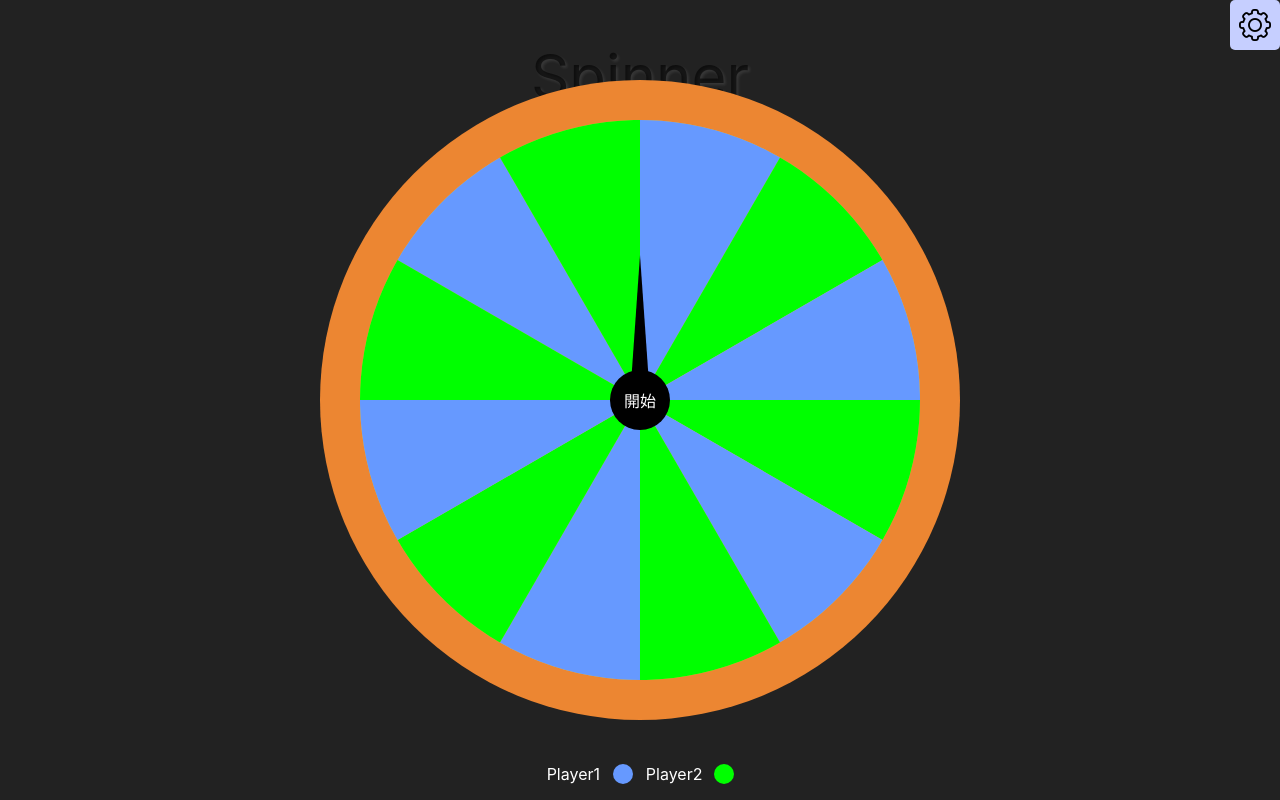
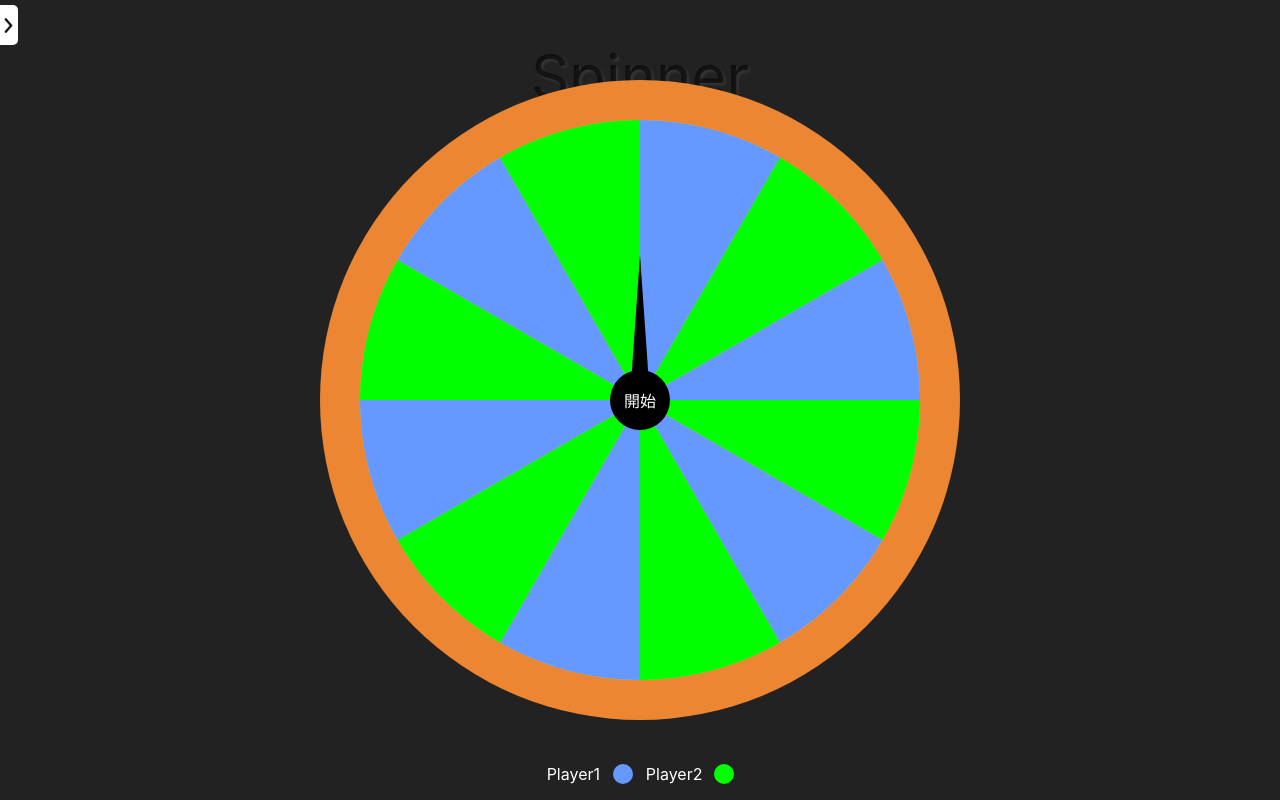
Before and after one commit to Charonyuu/Spinner, a React (Create React App) app: page / in a window 1280 px wide. Built offline with nearby package versions, Linux system fonts and the light colour scheme.

Commit message:
feat: update the feature about player numbers and speed UI

```diff
--- a/src/App.css
+++ b/src/App.css
@@ -27,6 +27,16 @@
   -moz-animation: infiniteTurn 1s linear infinite;
   -o-animation: infiniteTurn 1s linear infinite;
 }
+.openMenu{
+  position: absolute;
+  left:0 !important;
+}
+.closeArrow{
+
+  transform: rotate(180deg);
+
+}
+
 .part{
   position: absolute;
   top: 0;
--- a/src/App.js
+++ b/src/App.js
@@ -3,11 +3,22 @@ import './App.css';
 import { useState } from 'react'
 import Game from './component/game';
 import Modal from './component/modal';
-import setting from './image/settings.png'
+import SettingModal from './component/Setting';
+import setting from './image/settings.png';
+import arrow from './image/rightArrow.png';
+import home from './image/home.png';
+
 function App() {
   const [players,setPlayers] =useState(['player1','player2','player1','player2','player1','player2','player1','player2','player1','player2','player1','player2'])
   const [selected,setSelected] = useState(0)
+  const [openMenu,setOpenMenu]=useState(false) //小選單開關
+  const [isSettingOpen,setIsSettingOpen] = useState(false) //設定modal開關
 
+
+  const openSetting = () =>{
+    setSelected(0)
+    setIsSettingOpen(true)
+  }
   return (
     <Container>
       <Title>Spinner</Title>
@@ -26,7 +37,14 @@ function App() {
         </Players>
 
       </Footer>
-      <SettingBtn><img src={setting} alt='' /></SettingBtn>
+      <Menu className={openMenu && 'openMenu'}>
+        <HomeIcon src={home} alt=''/>
+        <SettingIcon src={setting} alt='' onClick={openSetting}/>
+        <Arrow  onClick={()=>setOpenMenu(!openMenu)}>
+          <ArrowIcon openMenu={openMenu} src={arrow} alt='' />
+        </Arrow>
+      </Menu>
+      <SettingModal isSettingOpen={isSettingOpen} close={()=>setIsSettingOpen(false)}/>
     </Container>
   );
 }
@@ -59,17 +77,46 @@ const Footer = styled.div`
   justify-content: space-between;
   align-items: flex-end;
 `
-const SettingBtn = styled.div`
+const Menu = styled.div`
+box-sizing: border-box;
   position: absolute;
   top: 0;
-  right: 0;
-  width: 50px;
+  left: -120px;
+  width: 120px;
   height: 50px;
   display: flex;
   align-items: center;
+  justify-content: space-around;
+  background-color: white;
+  border-radius: 0 5px 5px 0;
+  transition: all 1s ease-in-out;
+  padding-right: 10px;
+`
+const HomeIcon = styled.img`
+  width: 30px;
+  height: 30px;
+`
+const SettingIcon = styled.img`
+  width: 30px;
+  height: 30px;
+`
+const Arrow = styled.div`
+  position: absolute;
+  top: 5px;
+  right: -18px;
+  width: 20px;
+  height: 40px;
+  display: flex;
+  align-items: center;
   justify-content: center;
-  background-color: rgb(198, 207, 255);
-  border-radius: 5px;
+  background-color: white;
+  border-radius: 0 5px 5px 0;
+`
+const ArrowIcon = styled.img`
+  transition: all 1s ease-in-out;
+  height: 15px;
+  width: 13px;
+  transform: ${props => props.openMenu && 'rotate(180deg)'};
 `
 const Players = styled.div`
   width: 100%;
--- /dev/null
+++ b/src/component/Setting/index.css
@@ -0,0 +1,41 @@
+.select{
+    height: 30px;
+}
+
+.show{
+    left: 50%;
+    bottom: 50%;
+    transform: translate(-50%,50%);
+    animation: show 1s ease-in-out
+}
+.hide{
+    left: 50%;
+    bottom: -400px;
+    transform: translate(-50%,50%);
+    animation: hide 1s ease-in-out
+}
+@keyframes show {
+    0%{
+        bottom: 0px;
+    }
+    70%{
+        bottom: 60%;
+    }
+    100%{
+        bottom: 50%;
+        transform: translate(-50%,50%);
+
+    }
+}
+@keyframes hide {
+    0%{
+        bottom: 50%;
+        transform: translate(-50%,50%);
+    }
+    30%{
+        bottom: 60%;
+    }
+    100%{
+        bottom: -400px;
+    }
+}
--- /dev/null
+++ b/src/component/Setting/index.js
@@ -0,0 +1,85 @@
+import React from 'react'
+import styled from 'styled-components'
+import './index.css';
+
+export default function Modal({isSettingOpen,close}) {
+
+    const playerNumArray = [2,3,4,6,12]
+    const speedArray = [0.5,1,1.5]
+    return (
+    <>
+        <ModalContainer className={isSettingOpen ? 'show' : 'hide'}>
+            <List>
+                <Text>人數：</Text>
+                <select className='select'>
+                    {playerNumArray.map((num,idx)=>
+                    <option key={idx}>{num}</option>
+                    )}
+                </select>
+            </List>
+            <List>
+                <Text>旋轉速度：</Text>
+                <select className='select'>
+                    {speedArray.map((num,idx)=>
+                    <option key={idx}>{num}</option>
+                    )}
+                </select>
+            </List>
+            <ButtonGroup>
+                <Button onClick={close}>取消</Button>
+                <Button onClick={close}>確認</Button>
+            </ButtonGroup>
+        </ModalContainer>
+    </>
+  )
+}
+
+const ModalContainer = styled.div`
+    position: fixed;
+    width: 350px;
+    height: 400px;
+    z-index: 999;
+    background-color: white;
+    border-radius: 20px;
+    display: flex;
+    justify-content: space-evenly;
+    align-items: center;
+    flex-direction: column;
+`
+const List = styled.div`
+    width: 100%;
+    padding: 0 20px;
+    display: flex;
+    justify-content: space-between;
+    align-items: center;
+    font-size: 24px;
+    font-weight: 700;
+    color: black;
+    margin: 0;
+`
+const Text = styled.div`
+    font-size: 24px;
+    font-weight: 700;
+    color: black;
+    margin: 0;
+`
+const ButtonGroup = styled.div`
+    width: 100%;
+    display: flex;
+    justify-content: center;
+    align-items: center;
+`
+
+const Button = styled.div`
+    width: 100px;
+    height: 40px;
+    border-radius: 20px;
+    font-size: 20px;
+    font-weight: 700;
+    color: black;
+    background-color: rgb(198, 207, 255);
+    display: flex;
+    justify-content: center;
+    align-items: center;
+    margin: 0 10px;
+`
--- a/src/index.css
+++ b/src/index.css
@@ -5,8 +5,11 @@ body {
     sans-serif;
   -webkit-font-smoothing: antialiased;
   -moz-osx-font-smoothing: grayscale;
+
 }
-
+*{
+  box-sizing: border-box;
+}
 code {
   font-family: source-code-pro, Menlo, Monaco, Consolas, 'Courier New',
     monospace;
```
Also changed, not shown: src/image/home.png (added), src/image/rightArrow.png (added).
